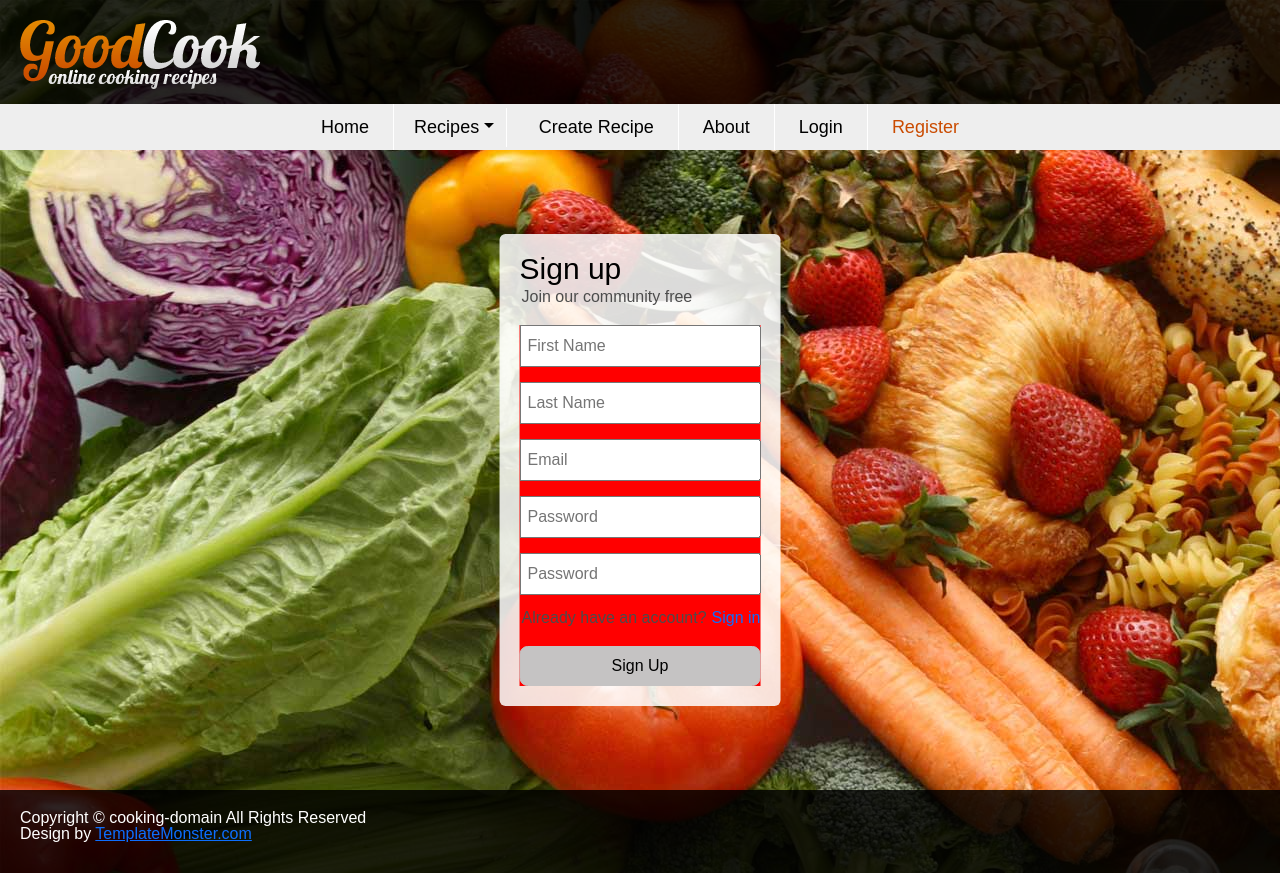
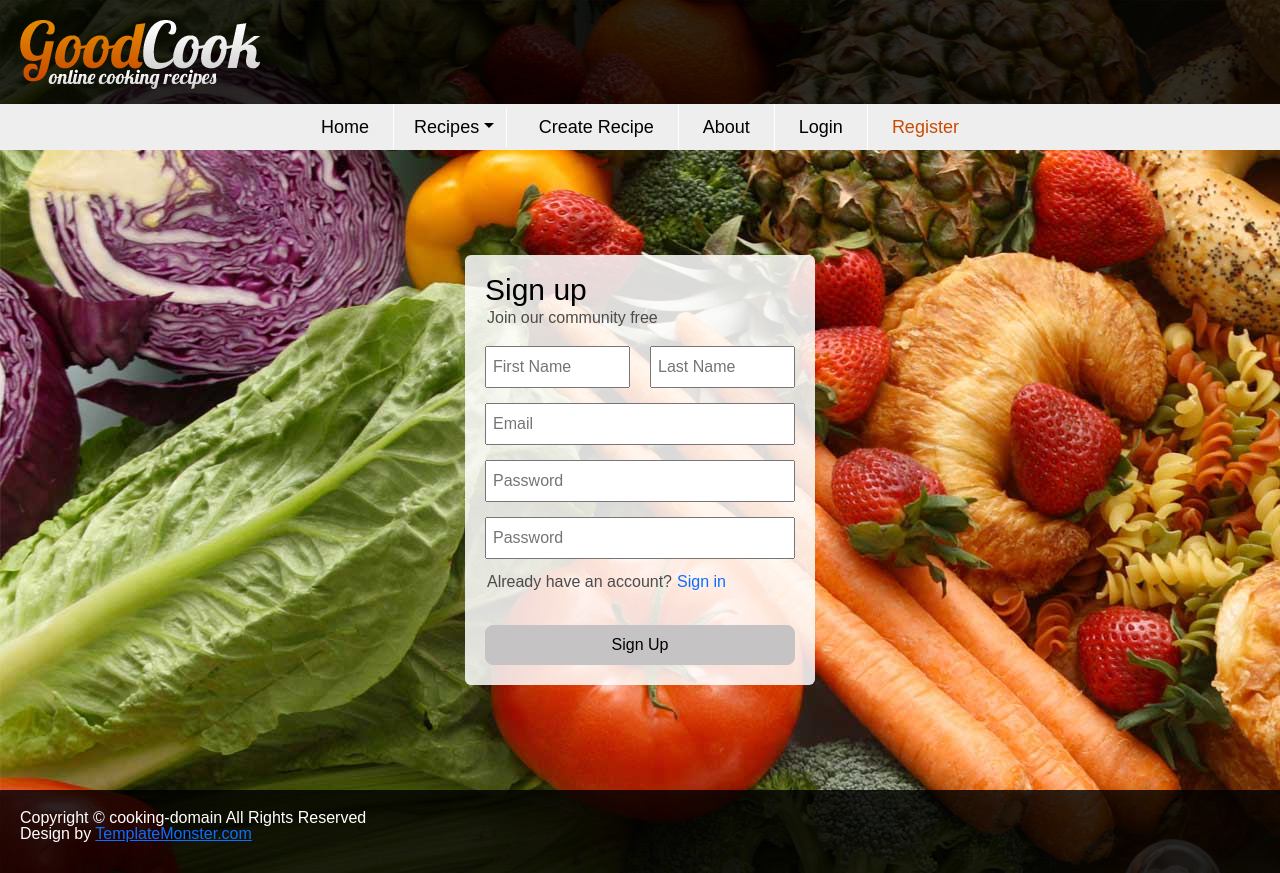
Before and after one commit to nikolai-dimitrov/Cooking-Recipe-App, a React (Vite) app: page /register in a window 1280 px wide. Built offline with nearby package versions, Linux system fonts and the light colour scheme; a web font is replaced by a local one.

Commit message:
Added register grid and auth form errrors.

```diff
--- a/src/components/Login/Login.jsx
+++ b/src/components/Login/Login.jsx
@@ -1,3 +1,4 @@
+import { Link } from "react-router-dom";
 import styles from "./login-register.module.css";
 export const Login = () => {
     return (
@@ -26,7 +27,7 @@ export const Login = () => {
                     <div className={styles.form__group}>
                         <p>
                             New to Cooking Recipes?
-                            <a href="/register">Join now</a>
+                            <Link to="/register">Join now</Link>
                         </p>
                     </div>
                     <button className={styles.btn}>Sign In</button>
--- a/src/components/Login/login-register.module.css
+++ b/src/components/Login/login-register.module.css
@@ -22,11 +22,21 @@
     border-radius: 6px;
     max-width: 350px;
 }
-.auth__form {
-
+.auth__form .auth_error {
+    color: red;
+    margin: 5px 0 0 0 ;
 }
 .register__form {
-    background-color: red;
+    display: grid;
+    column-gap: 20px;
+    grid-template-columns: repeat(2, 1fr);
+    grid-template-areas:
+        "firstName lastName"
+        "email email"
+        "password password"
+        "rePass rePass"
+        "anchor anchor"
+        "btn btn";
 }
 .form__group {
     margin-bottom: 15px;
@@ -34,7 +44,6 @@
 .form__group input {
     padding: 10px 6px;
     width: 100%;
-    /* outline-color: #ca4b00; */
 }
 
 .form__group p a {
@@ -80,6 +89,10 @@
 .item5 {
     grid-area: rePass;
 }
+
 .item6 {
-    grid-area: email;
+    grid-area: anchor;
 }
+.item7 {
+    grid-area: btn;
+}
--- a/src/components/Register/Register.jsx
+++ b/src/components/Register/Register.jsx
@@ -1,3 +1,4 @@
+import { Link } from "react-router-dom";
 import styles from "../Login/login-register.module.css";
 
 export const Register = () => {
@@ -6,55 +7,70 @@ export const Register = () => {
             <div className={styles.container}>
                 <h1>Sign up</h1>
                 <p>Join our community free</p>
-                <form action="" className={`${styles.auth__form} ${styles.register__form}`}>
-                <div className={styles.form__group}>
+                <form
+                    action=""
+                    className={`${styles.auth__form} ${styles.register__form}`}
+                >
+                    <div className={`${styles.form__group} ${styles.item1}`}>
                         <input
                             type="text"
                             id="firstName"
                             name="lastName"
                             placeholder="First Name"
                         />
+                        {/* <p className={styles.auth_error}>
+                            First name should be 8 characters
+                        </p> */}
                     </div>
-                    <div className={styles.form__group}>
+
+                    <div className={`${styles.form__group} ${styles.item2}`}>
                         <input
                             type="text"
                             id="lastName"
                             name="lastName"
                             placeholder="Last Name"
                         />
+                        {/* <p className={styles.auth_error}>
+                            Last name should be 8 characters
+                        </p> */}
                     </div>
-                    <div className={styles.form__group}>
+                    <div className={`${styles.form__group} ${styles.item3}`}>
                         <input
                             type="text"
                             id="email"
                             name="email"
                             placeholder="Email"
                         />
+                        {/* <p className={styles.auth_error}>Email is invalid</p> */}
                     </div>
                     {/* <p>Error</p> */}
-                    <div className={styles.form__group}>
+                    <div className={`${styles.form__group} ${styles.item4}`}>
                         <input
                             type="password"
                             id="password"
                             name="password"
                             placeholder="Password"
                         />
+                        {/* <p className={styles.auth_error}>Password must be at least 8 characters</p> */}
                     </div>
-                    <div className={styles.form__group}>
+                    <div className={`${styles.form__group} ${styles.item5}`}>
                         <input
                             type="password"
                             id="rePass"
                             name="rePass"
                             placeholder="Password"
                         />
+                        {/* <p className={styles.auth_error}>Password must be at least 8 characters</p> */}
                     </div>
-                    <div className={styles.form__group}>
+                    <div className={`${styles.form__group} ${styles.item6}`}>
                         <p>
                             Already have an account?
-                            <a href="/login">Sign in</a>
+                            <Link to="/login">Sign in</Link>
                         </p>
                     </div>
-                    <button className={styles.btn}>Sign Up</button>
+                    <button className={`${styles.btn} ${styles.item7}`}>
+                        Sign Up
+                    </button>
                 </form>
             </div>
         </section>
```
Also changed, not shown: src/App.css (+0 -121 lines).
